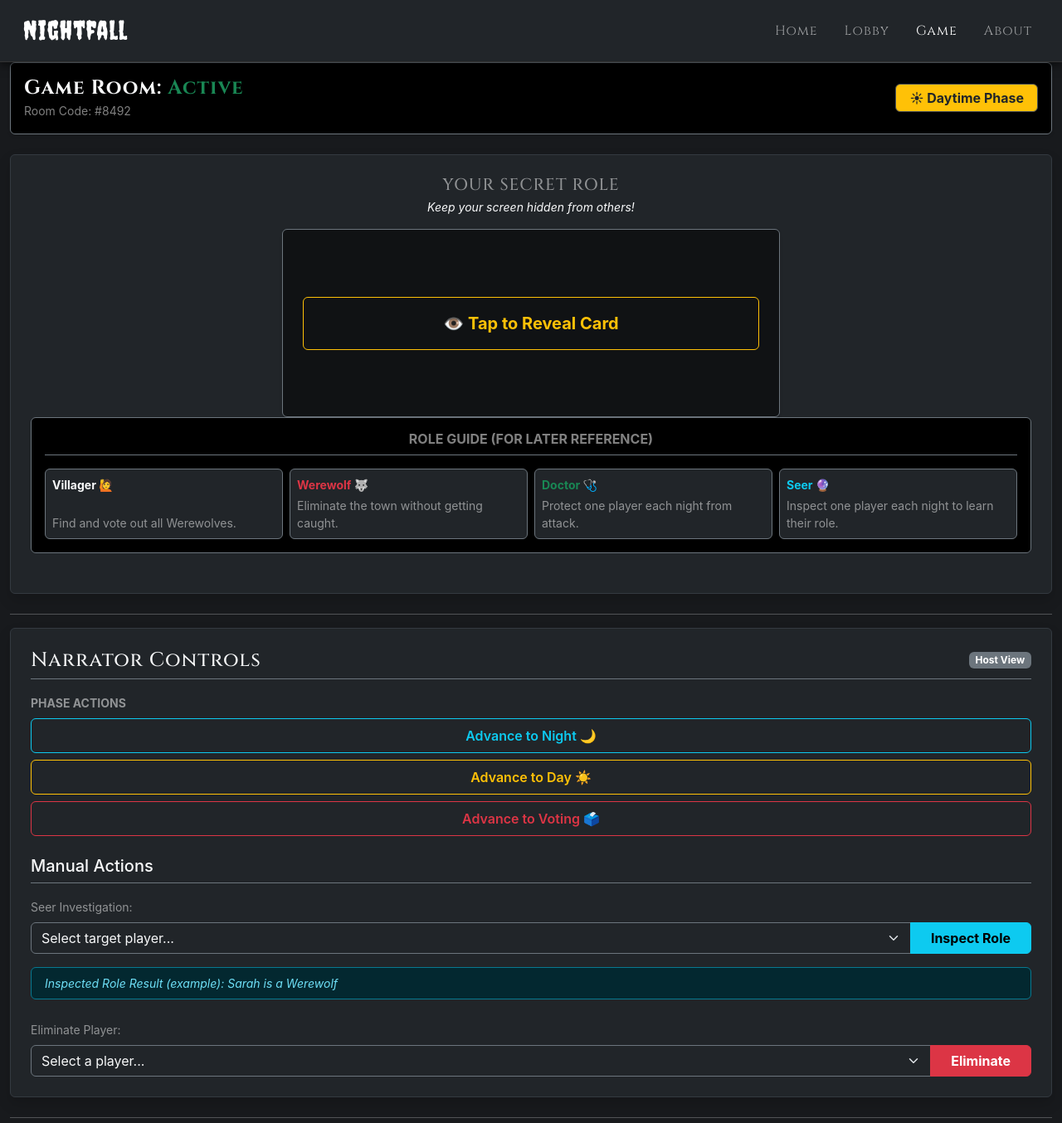
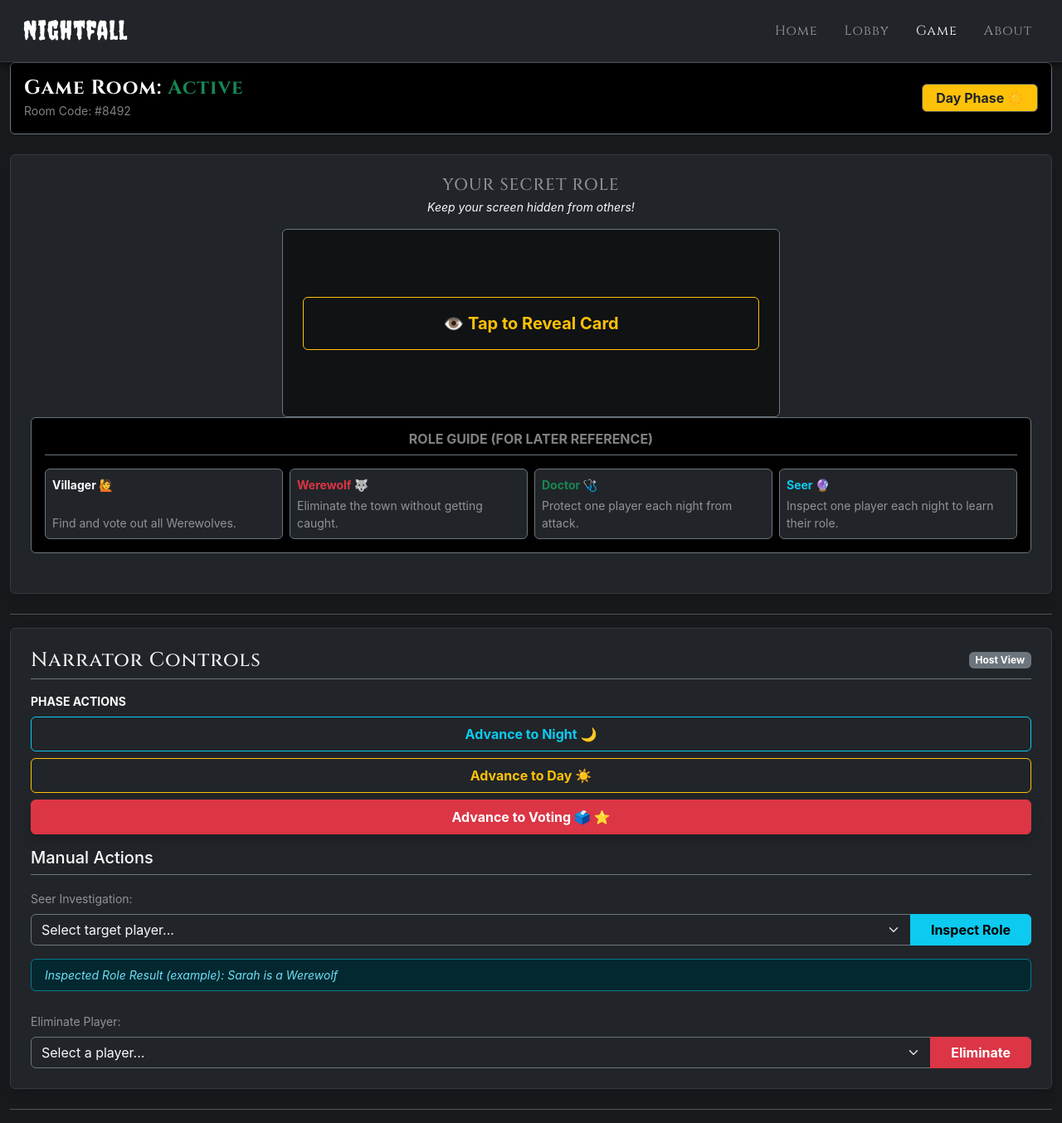
Before and after one commit to BCovi/startup, a React (Vite) app: page /game in a window 1280 px wide. Shown: the top 1354 px of the page at 83% size. Built offline with nearby package versions, Linux system fonts and the light colour scheme.

Commit message:
Game phase button functionality

```diff
--- a/src/game/game.jsx
+++ b/src/game/game.jsx
@@ -2,7 +2,7 @@ import React, { useState, useEffect } from 'react';
 import './game.css';
 
 export function Game() {
-  const [phase, setPhase] = useState('Daytime Phase ☀️');
+  const [phase, setPhase] = useState('Day Phase ☀️');
   const [role, setRole] = useState(null);
   const [isRevealed, setIsRevealed] = useState(false);
 
@@ -28,8 +28,12 @@ export function Game() {
           <small className="text-white-50">Room Code: #8492</small>
         </div>
         <div>
-          <span className="badge bg-warning text-dark fs-6 px-3 py-2 border border-light-subtle shadow-sm">
-            ☀ Daytime Phase
+          <span className={`badge fs-6 px-3 py-2 border border-light-subtle shadow-sm ${
+            phase.includes('Night') ? 'bg-info text-dark' :
+            phase.includes('Voting') ? 'bg-danger text-white' :
+            'bg-warning text-dark'
+          }`}>
+            {phase}
           </span>
         </div>
       </div>
@@ -116,12 +120,32 @@ export function Game() {
         </div>
 
         {/* Game Progression Buttons (Stacked Vertically) */}
-        <div className="mb-4">
-          <label className="form-label text-white-50 small fw-bold text-uppercase">Phase Actions</label>
-          <div className="d-grid gap-2">
-            <button type="button" className="btn btn-outline-info py-2 fw-semibold">Advance to Night 🌙</button>
-            <button type="button" className="btn btn-outline-warning py-2 fw-semibold">Advance to Day ☀️</button>
-            <button type="button" className="btn btn-outline-danger py-2 fw-semibold">Advance to Voting 🗳️</button>
+        <div>
+          <div className="fw-bold text-uppercase small mb-2">Phase Actions</div>
+          <div className="d-grid gap-2 mb-3">
+            <button
+              type="button"
+              className={`py-2 fw-bold ${phase.includes('Voting') ? 'btn btn-info shadow' : 'btn btn-outline-info'}`}
+              onClick={() => setPhase('Night Phase 🌙')}
+            >
+              Advance to Night 🌙 {phase.includes('Voting') && '⭐'}
+            </button>
+
+            <button
+              type="button"
+              className={`py-2 fw-bold ${phase.includes('Night') ? 'btn btn-warning text-dark shadow' : 'btn btn-outline-warning'}`}
+              onClick={() => setPhase('Daytime Phase ☀️')}
+            >
+              Advance to Day ☀️ {phase.includes('Night') && '⭐'}
+            </button>
+
+            <button
+              type="button"
+              className={`py-2 fw-bold ${phase.includes('Day') ? 'btn btn-danger shadow' : 'btn btn-outline-danger'}`}
+              onClick={() => setPhase('Voting Phase 🗳️')}
+            >
+              Advance to Voting 🗳️ {phase.includes('Day') && '⭐'}
+            </button>
           </div>
         </div>
 
```
